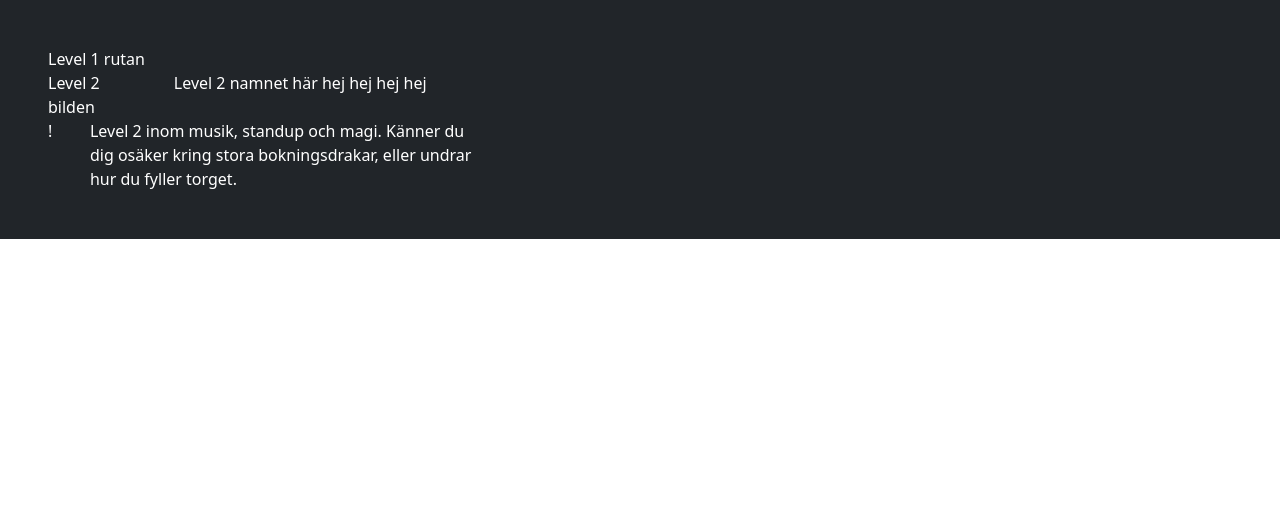
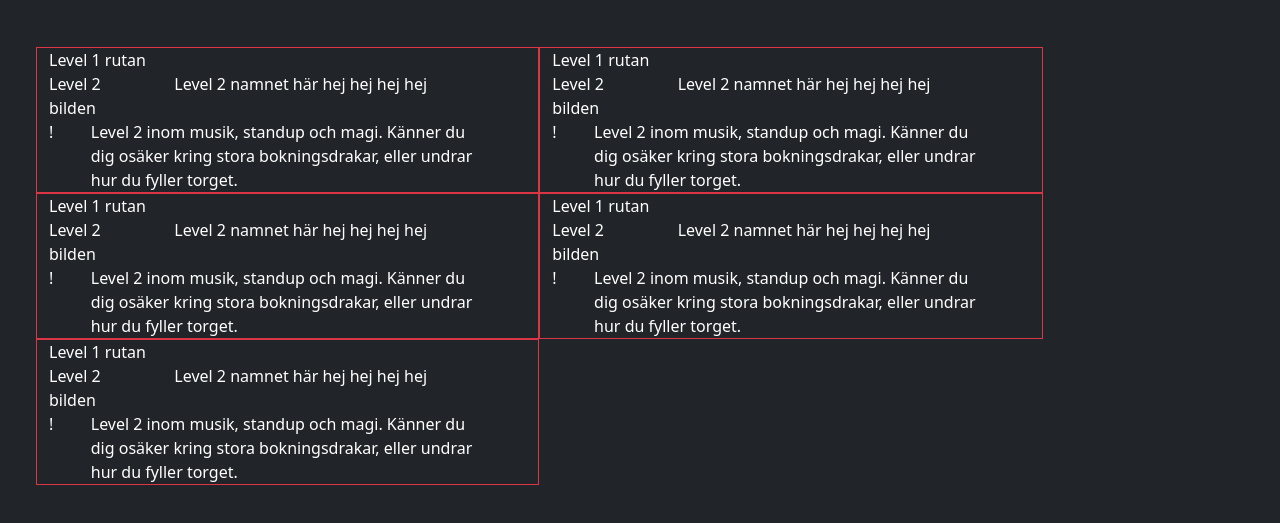
Before and after one commit to hejmaria/KBA-grund, a website: page index.html in a window 1280 px wide. Shown: the part 2243-2766 px from the top of the page. Before the commit the page ends 2482 px from the top, so only its background shows below. Drawn offline with nearby package versions, Linux system fonts and the light colour scheme.

Commit message:
test more grid structuree

```diff
--- a/index.html
+++ b/index.html
@@ -226,7 +226,59 @@
 
       <div class="container-fluid bg-dark text-white p-5">
         <div class="row">
-          <div class="col-md-5">
+          <div class="col-md-5 border border-danger">
+            Level 1 rutan
+            <div class="row">
+              <div class="col-3">Level 2 bilden</div>
+              <div class="col-9">Level 2 namnet här hej hej hej hej</div>
+              <div class="col-3 col-sm-1">!</div>
+              <div class="col-9 col-sm-10">
+                Level 2 inom musik, standup och magi. Känner du dig osäker kring
+                stora bokningsdrakar, eller undrar hur du fyller torget.
+              </div>
+            </div>
+          </div>
+
+          <div class="col-md-5 border border-danger">
+            Level 1 rutan
+            <div class="row">
+              <div class="col-3">Level 2 bilden</div>
+              <div class="col-9">Level 2 namnet här hej hej hej hej</div>
+              <div class="col-3 col-sm-1">!</div>
+              <div class="col-9 col-sm-10">
+                Level 2 inom musik, standup och magi. Känner du dig osäker kring
+                stora bokningsdrakar, eller undrar hur du fyller torget.
+              </div>
+            </div>
+          </div>
+
+          <div class="col-md-5 border border-danger">
+            Level 1 rutan
+            <div class="row">
+              <div class="col-3">Level 2 bilden</div>
+              <div class="col-9">Level 2 namnet här hej hej hej hej</div>
+              <div class="col-3 col-sm-1">!</div>
+              <div class="col-9 col-sm-10">
+                Level 2 inom musik, standup och magi. Känner du dig osäker kring
+                stora bokningsdrakar, eller undrar hur du fyller torget.
+              </div>
+            </div>
+          </div>
+
+          <div class="col-md-5 border border-danger">
+            Level 1 rutan
+            <div class="row">
+              <div class="col-3">Level 2 bilden</div>
+              <div class="col-9">Level 2 namnet här hej hej hej hej</div>
+              <div class="col-3 col-sm-1">!</div>
+              <div class="col-9 col-sm-10">
+                Level 2 inom musik, standup och magi. Känner du dig osäker kring
+                stora bokningsdrakar, eller undrar hur du fyller torget.
+              </div>
+            </div>
+          </div>
+
+          <div class="col-md-5 border border-danger">
             Level 1 rutan
             <div class="row">
               <div class="col-3">Level 2 bilden</div>
```
